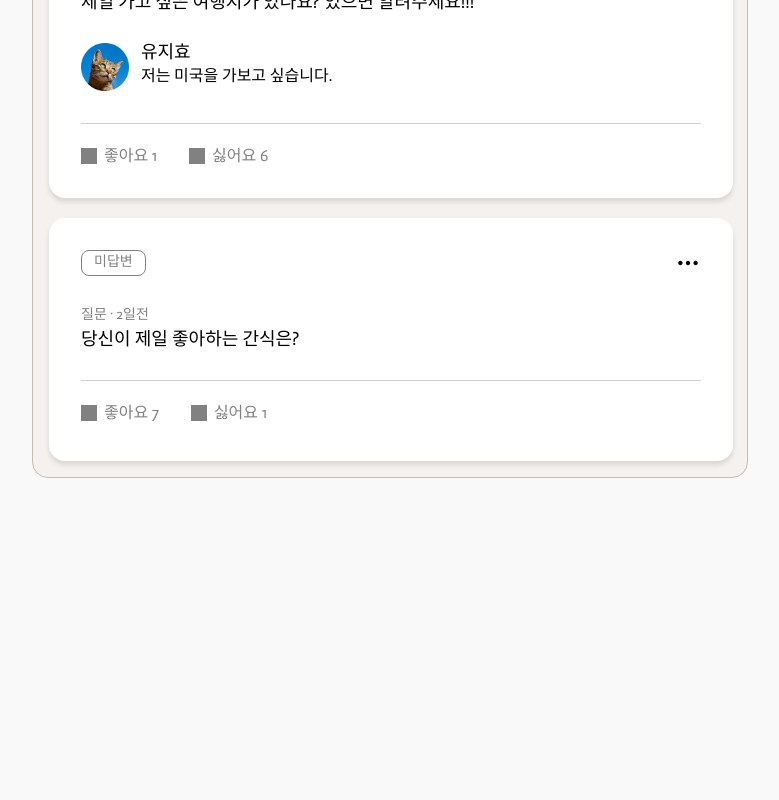
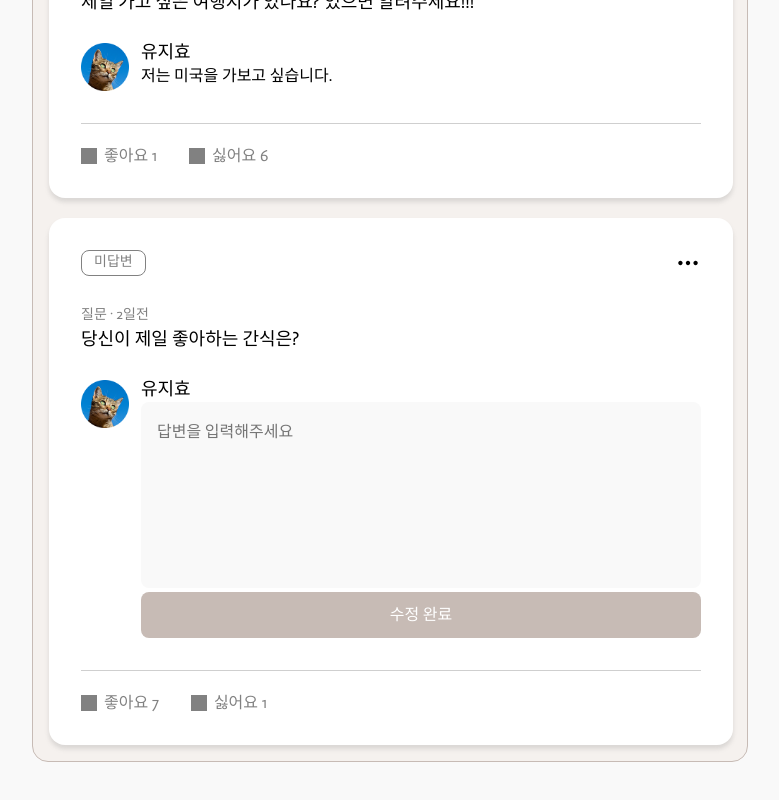
Before and after one commit to jaywai-lee/OpenMind, a React (Vite) app: page /answer in a window 1280 px wide. Shown: the part 1244-2044 px from the top of the page, without its empty margins (250-1029 px from the left). Before the commit the page ends 1782 px from the top, so only its background shows below. Built offline with nearby package versions, Linux system fonts and the light colour scheme; grey boxes are pictures that could not be loaded; a web font is replaced by a local one.

Commit message:
✨ [ECS-78] Feat: 답변 없을 시 수정하기 노출 로직 추가

```diff
--- a/src/components/FeedCardEdit.jsx
+++ b/src/components/FeedCardEdit.jsx
@@ -4,18 +4,22 @@ import styles from './FeedCardEdit.module.css';
 import profileImage from '../assets/images/userimage-sample.png';
 import Button from './common/Button/Button';
 
-function FeedCardEdit({ answer, onEditing, setOnEditing }) {
-  const [ text, setText ] = useState(answer.content);
+function FeedCardEdit({ answer, onEditing, setOnEditing, setOnEditDone }) {
+  const [ text, setText ] = useState(answer?.content || '');
   const [ showCreatedAt, setShowCreatedAt] = useState(false);
+
+  const isNoAnswer = answer?.content === 'null' || !answer?.content;
+  const shouldShowInput = isNoAnswer || onEditing;
 
   const handleTextChange = (e) => {
     setText(e.target.value);
   };
 
   const handleSubmit = (e) => {
-    answer.content = text; //일단 답변 텍스트 업데이트
+    if(answer) answer.content = text; //일단 답변 텍스트 업데이트, api연동 후 수정
+    setShowCreatedAt(true);
     setOnEditing(false);
-    setShowCreatedAt(true);
+    setOnEditDone(true);
   };
 
   const isButtonEnabled = text.trim().length === 0;
@@ -25,10 +29,10 @@ function FeedCardEdit({ answer, onEditing, setOnEditing }) {
       <img className={styles.profileImage} src={profileImage} alt="" />
       <div className={styles.answerFormBody}>
         <div className={styles.infoGroup}>
-          <span className={styles.userName}>{answer.name}</span>
+          <span className={styles.userName}>{answer?.name}</span>
           { showCreatedAt && <span className={styles.date}>{formatRelativeDate(answer.createdAt)}</span> }
         </div>
-        { onEditing ? (
+        { shouldShowInput ? (
             <>
               <textarea
                 className={styles.answerInput}
@@ -45,7 +49,7 @@ function FeedCardEdit({ answer, onEditing, setOnEditing }) {
               </Button>
             </>
           ) : (
-            <p className={styles.answerText}>{answer.content}</p>
+            <p className={styles.answerText}>{answer?.content}</p>
           )
         }
       </div>
--- a/src/components/FeedCardList.jsx
+++ b/src/components/FeedCardList.jsx
@@ -12,12 +12,16 @@ function FeedCardList({ feed }) {
   const { content, createdAt, like, dislike, answer } = feed;
   const [ isDropdownOpen, setIsDropdownOpen ] = useState(false);
   const [ isEditing, setIsEditing ] = useState(false);
+  const [ isEditDone, setIsEditDone ] = useState(false);
+
+  const shouldShowEdit = answer || !answer.content || isEditing;
+  const shouldShowBadgeStatus = answer?.content || isEditDone;
 
   const handleMoreClick = () => {
     setIsDropdownOpen((prev) => !prev);
   };
 
-  const handeleEditClick = () => {
+  const handleEditClick = () => {
     setIsEditing(true);
     setIsDropdownOpen(false);
   };
@@ -25,11 +29,11 @@ function FeedCardList({ feed }) {
   return (
     <section className={styles.feedCardListContainer}>
       <div className={styles.answerActions}>
-        <Badge status={answer ? 'done' : 'waiting'} />
+        <Badge status={ shouldShowBadgeStatus ? 'done' : 'waiting'} />
         <div className={styles.dropdownGroup}>
           <img className={styles.moreImage} onClick={handleMoreClick} src={more} alt="" />
           { isDropdownOpen &&
-            <AnswerDropdown onClick={handeleEditClick}/>
+            <AnswerDropdown onClick={handleEditClick}/>
           }
         </div>
       </div>
@@ -37,11 +41,12 @@ function FeedCardList({ feed }) {
         <span className={styles.questionMeta}>질문 · {formatRelativeDate(createdAt)}</span>
         <span className={styles.questionText}>{content}</span>
       </div>
-      {(answer || isEditing ) && (
+      { shouldShowEdit && (
         <FeedCardEdit
           answer={answer}
           onEditing={isEditing}
           setOnEditing={setIsEditing}
+          setOnEditDone={setIsEditDone}
         />
       )}
       <div className={styles.reactions}>
--- a/src/pages/AnswerPage.jsx
+++ b/src/pages/AnswerPage.jsx
@@ -1,7 +1,6 @@
 import FeedCard from '../components/FeedCard';
 import FeedHeader from '../components/FeedHeader';
 import { useState, useEffect } from 'react';
-import { useParams } from 'react-router-dom';
 
 const DUMMY_DATA = [
   {
@@ -49,7 +48,12 @@ const DUMMY_DATA = [
     createdAt: '2025-12-17T00:00:00Z',
     like: 7,
     dislike: 1,
-    answer: null,
+    answer: {
+      id: 12,
+      content: null,
+      createdAt: '2025-12-18T00:00:00Z',
+      name: '유지효',
+    },
   },
 ];
 
```
